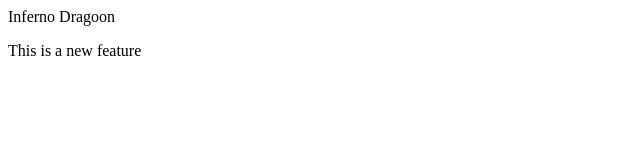
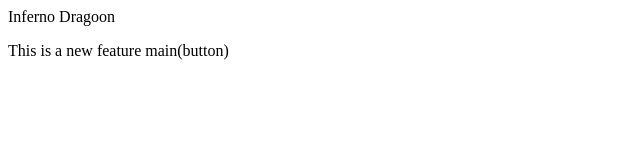
Before and after one commit to Arya-Kshirsagar/inferno1, a plain HTML site: page index.html in a window 1280 px wide. Shown: the full height of the page, 0-640 px from the left. Drawn offline with Linux system fonts and the light colour scheme.

```diff
--- a/index.html
+++ b/index.html
@@ -1,2 +1,2 @@
 <p>Inferno Dragoon</p>
-<p>This is a new feature</p>
+<p>This is a new feature main(button)</p>
```
